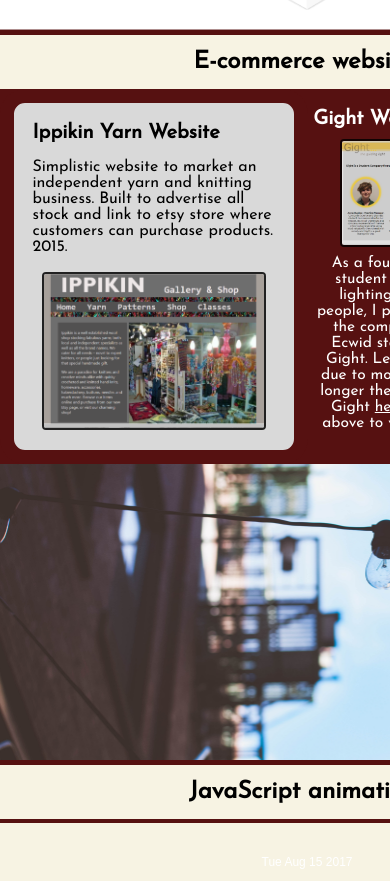
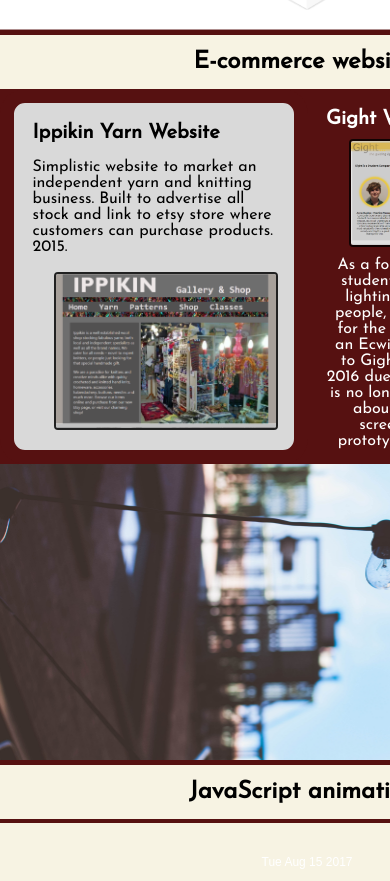
Before and after one commit to arh301/Portfolio1, a plain HTML site: page port.html in a window 390 px wide. Shown: the part 1034-1915 px from the top of the page. Drawn offline with nearby package versions, Linux system fonts and the light colour scheme.

Commit message:
Add files via upload

```diff
--- a/media.css
+++ b/media.css
@@ -381,7 +381,7 @@
 	width:100%;
 }
 }
-@media (max-width:680px){
+@media all and (max-device-width:680px){
 	#ipp1{
 	padding-left:4% !important;
 	padding-right:5% !important;
@@ -396,3 +396,8 @@
 	  width:45%;
 }
 }
+@media all and (max-device-width:450px){
+	body{
+		font-size:18px !important;
+	}
+}
--- a/port.html
+++ b/port.html
@@ -2,7 +2,7 @@
 <html>
 <head>
 <meta charset="utf-8">
-<meta name="viewport" content="width=device-width,initial-scale=1">
+<meta name="viewport" content="width=device-width">
 <title>Portfolio</title>
 <link href="styles.css" rel="stylesheet" type="text/css">
 <link href="media.css" rel="stylesheet" type="text/css">
```
